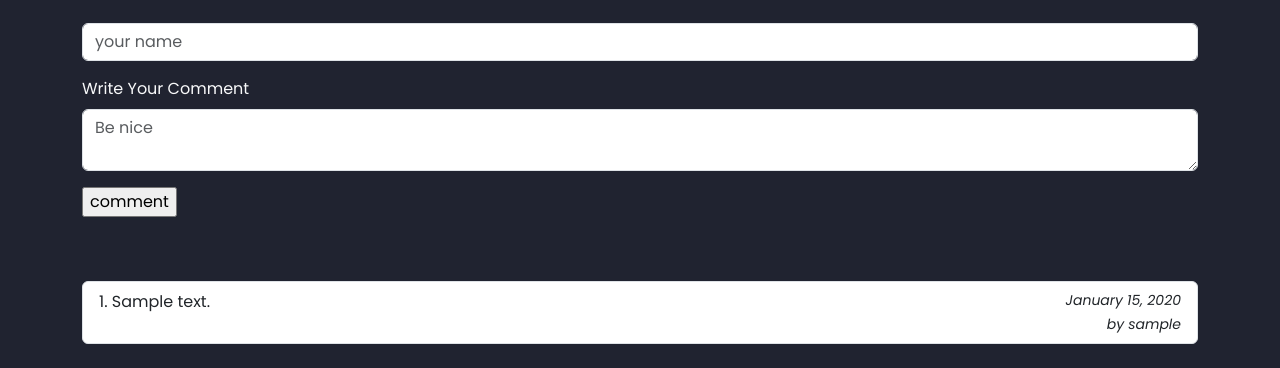
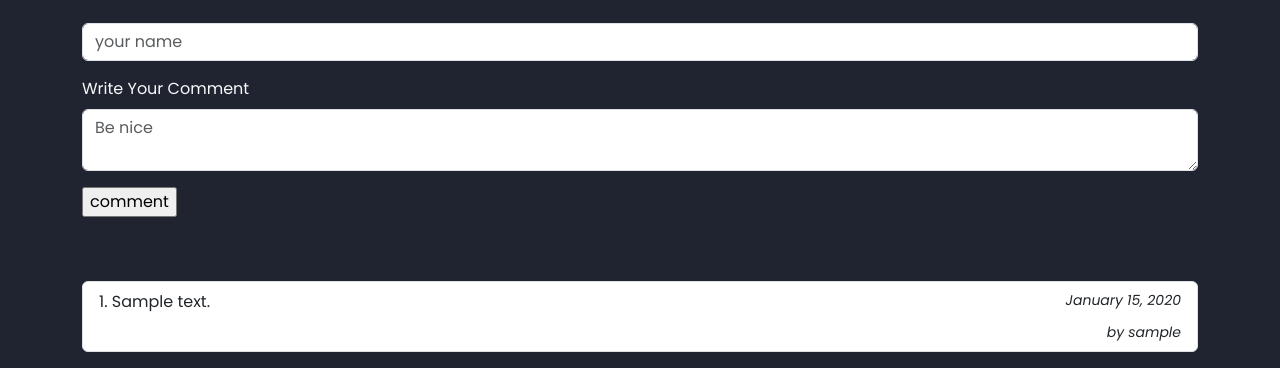
Before and after one commit to Edu58/Flask-Personal-Blog, a Flask app: a page that uses app/templates/single-post.html in a window 1280 px wide. Shown: the part 701-1069 px from the top of the page. Before the commit the page ends 1045 px from the top, so only its background shows below. Run offline with Flask 2, Linux system fonts and the light colour scheme; tables that the repository leaves empty hold one stand-in row (values such as "Sample post"); grey boxes marked "Sample" are stand-in pictures; some libraries are stand-ins or nearby versions.

Commit message:
style: comment card

```diff
--- a/app/templates/single-post.html
+++ b/app/templates/single-post.html
@@ -1,6 +1,11 @@
 {% extends 'base.html' %}
 {% from 'bootstrap5/utils.html' import render_icon %}
 {% from 'bootstrap5/form.html' import render_field %}
+
+{% block styles %}
+{{ super() }}
+<link rel="stylesheet" type="text/css" href="{{ url_for('static',filename='single-post.css') }}">
+{% endblock styles %}
 
 {% block title %} Home {% endblock %}
 
@@ -32,13 +37,13 @@
 <div class="mt-4">
     <ol class="list-group list-group-numbered text-light">
         {% for comment in comments %}
-        <li class="list-group-item my-3">
+        <li class="list-group-item my-3 rounded">
             <small class="float-end fst-italic">
                 {{ moment(comment.posted_on).format('LL') }}
             </small>
 
             {{ comment.comment }}
-            <div>
+            <div class="mt-2">
                 <small class="float-end fst-italic">by {{ comment.username }} </small>
             </div>
         </li>
```
Also changed, not shown: app/static/single-post.css (added).
